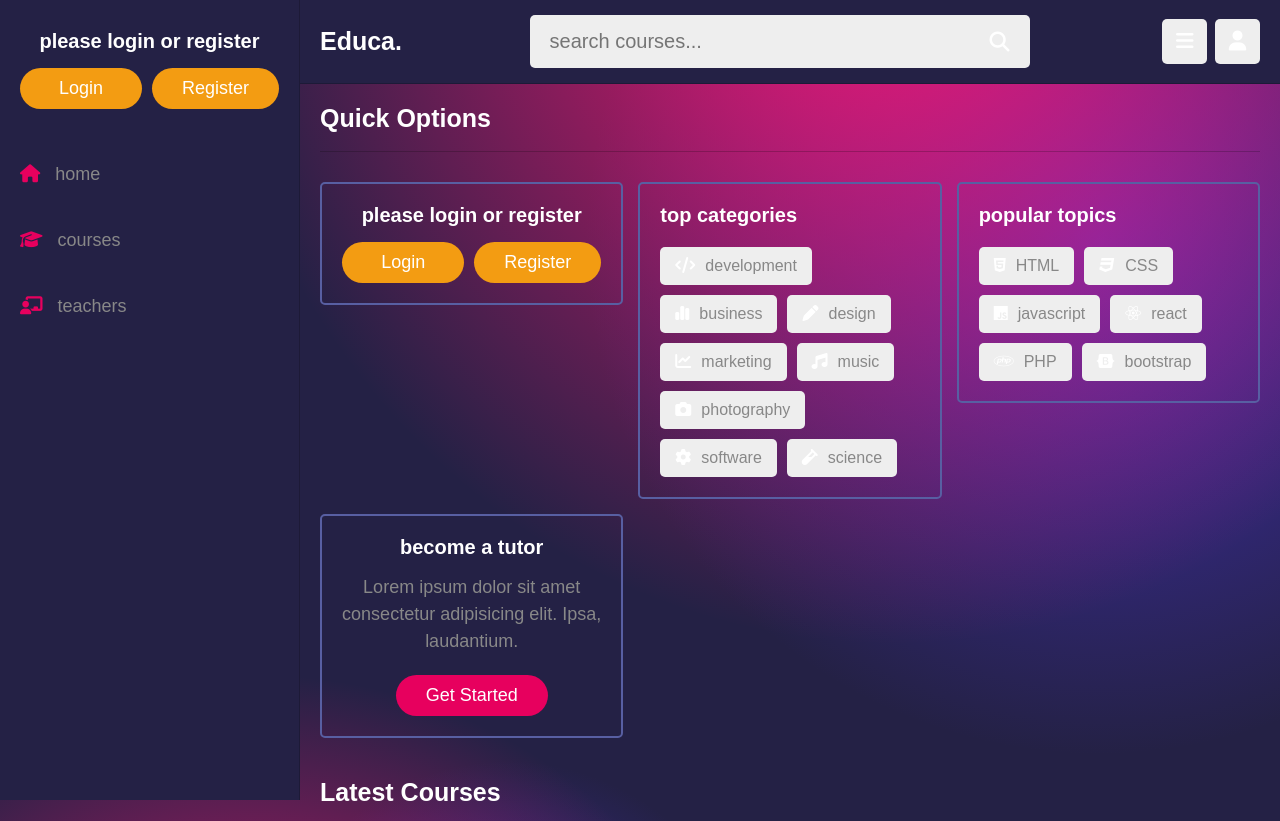
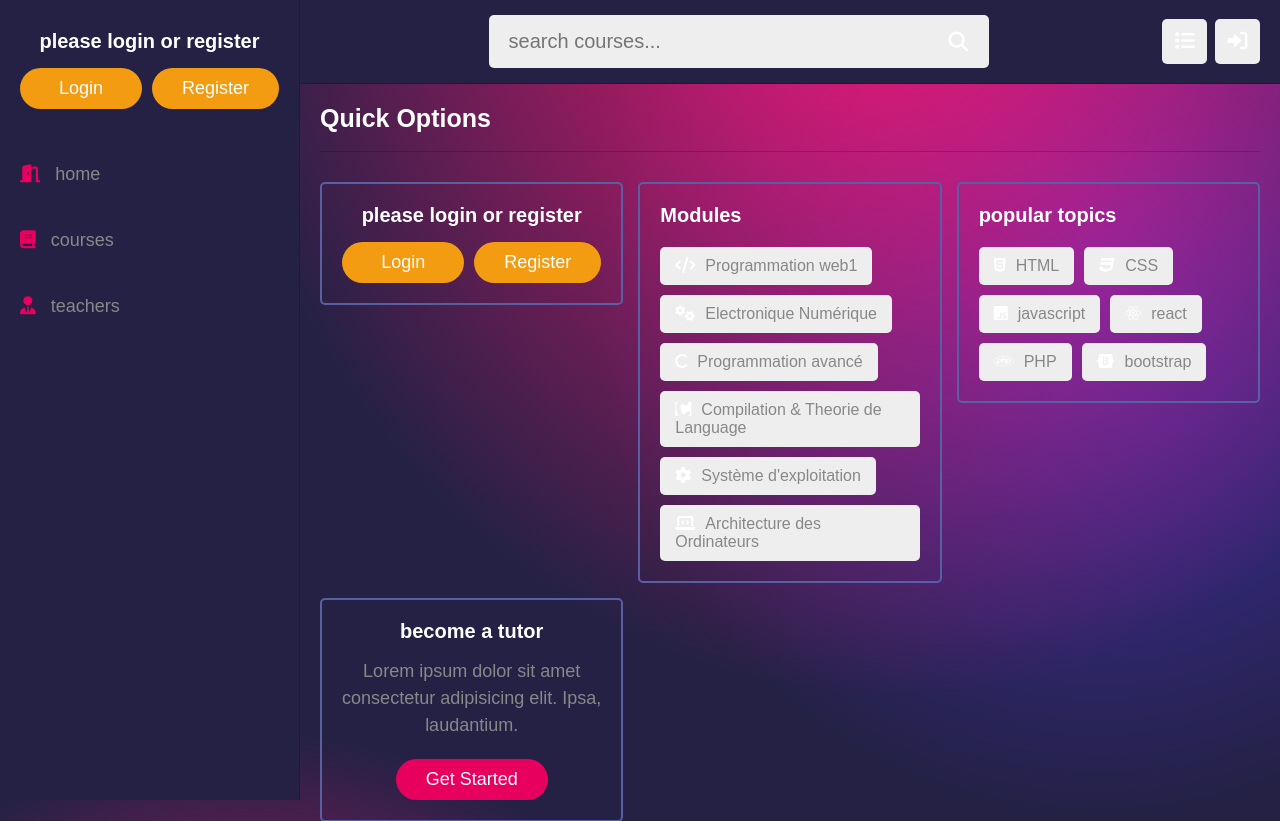
Before and after one commit to ZakariaAyad1/LEARNING-PLATFORM-GIT-TRELLO, a PHP site: page /home.php in a window 1280 px wide. Shown: the top 821 px of the page. Run offline with PHP 8.4, Linux system fonts and the light colour scheme; data that the repository does not hold is empty.

Commit message:
modify the icons

```diff
--- a/components/user_header.php
+++ b/components/user_header.php
@@ -15,7 +15,7 @@ if(isset($message)){
 
     <section class="flex">
 
-      <a href="home.php" class="logo">Educa.</a>
+        <a href="home.php" class="logo"></a>
 
         <form action="search_course.php" method="post" class="search-form">
             <input type="text" name="search_course" placeholder="search courses..." required maxlength="100">
@@ -23,9 +23,9 @@ if(isset($message)){
         </form>
 
         <div class="icons">
-         <div id="menu-btn" class="fas fa-bars"></div>
-         <div id="search-btn" class="fas fa-search"></div>
-         <div id="user-btn" class="fas fa-user"></div>
+            <div id="menu-btn" class="fa-solid fa-list"></div>
+            <div id="search-btn" class="fa-solid fa-magnifying-glass"></div>
+            <div id="user-btn" class="fa-solid fa-right-to-bracket"></div>
 
         </div>
 
@@ -44,7 +44,8 @@ if(isset($message)){
                 <a href="login.php" class="option-btn">login</a>
                 <a href="register.php" class="option-btn">register</a>
             </div>
-         <a href="components/user_logout.php" onclick="return confirm('logout from this website?');" class="delete-btn">logout</a>
+            <a href="components/user_logout.php" onclick="return confirm('logout from this website?');"
+                class="delete-btn">logout</a>
             <?php
             }else{
          ?>
@@ -97,9 +98,9 @@ if(isset($message)){
     </div>
 
     <nav class="navbar">
-      <a href="home.php"><i class="fas fa-home"></i><span>home</span></a>
-      <a href="courses.php"><i class="fas fa-graduation-cap"></i><span>courses</span></a>
-      <a href="teachers.php"><i class="fas fa-chalkboard-user"></i><span>teachers</span></a>
+        <a href="home.php"><i class="fa-solid fa-door-open"></i><span>home</span></a>
+        <a href="courses.php"><i class="fa-solid fa-book"></i><span>courses</span></a>
+        <a href="teachers.php"><i class="fa-solid fa-user-tie"></i><span>teachers</span></a>
 
     </nav>
 
--- a/home.php
+++ b/home.php
@@ -24,6 +24,7 @@ $total_bookmarked = $select_bookmark->rowCount();
 
 <!DOCTYPE html>
 <html lang="en">
+
 <head>
     <meta charset="UTF-8">
     <meta http-equiv="X-UA-Compatible" content="IE=edge">
@@ -37,6 +38,7 @@ $total_bookmarked = $select_bookmark->rowCount();
     <link rel="stylesheet" href="css/style.css">
 
 </head>
+
 <body>
 
     <?php include 'components/user_header.php'; ?>
@@ -76,16 +78,15 @@ $total_bookmarked = $select_bookmark->rowCount();
       ?>
 
             <div class="box">
-         <h3 class="title">top categories</h3>
+                <h3 class="title">Modules</h3>
                 <div class="flex">
-            <a href="search_course.php?"><i class="fas fa-code"></i><span>development</span></a>
-            <a href="#"><i class="fas fa-chart-simple"></i><span>business</span></a>
-            <a href="#"><i class="fas fa-pen"></i><span>design</span></a>
-            <a href="#"><i class="fas fa-chart-line"></i><span>marketing</span></a>
-            <a href="#"><i class="fas fa-music"></i><span>music</span></a>
-            <a href="#"><i class="fas fa-camera"></i><span>photography</span></a>
-            <a href="#"><i class="fas fa-cog"></i><span>software</span></a>
-            <a href="#"><i class="fas fa-vial"></i><span>science</span></a>
+                    <a href="#"><i class="fas fa-code"></i><span>Programmation web1</span></a>
+                    <a href="#"><i class="fa-solid fa-gears"></i><span>Electronique Numérique</span></a>
+                    <a href="#"><i class="fa-solid fa-c"></i><span>Programmation avancé</span></a>
+                    <a href="#"><i class="fa-brands fa-contao"></i><span>Compilation & Theorie de Language</span></a>
+                    <a href="#"><i class="fas fa-cog"></i><span>Système d'exploitation</span></a>
+                    <a href="#"><i class="fa-solid fa-laptop-code"></i><span>Architecture des Ordinateurs</span></a>
+
                 </div>
             </div>
 
@@ -178,4 +179,5 @@ $total_bookmarked = $select_bookmark->rowCount();
     <script src="js/script.js"></script>
 
 </body>
+
 </html>
--- a/login.php
+++ b/login.php
@@ -32,6 +32,7 @@ if(isset($_POST['submit'])){
 
 <!DOCTYPE html>
 <html lang="en">
+
 <head>
     <meta charset="UTF-8">
     <meta http-equiv="X-UA-Compatible" content="IE=edge">
@@ -45,6 +46,7 @@ if(isset($_POST['submit'])){
     <link rel="stylesheet" href="css/style.css">
 
 </head>
+
 <body>
 
     <?php include 'components/user_header.php'; ?>
@@ -79,4 +81,5 @@ if(isset($_POST['submit'])){
     <script src="js/script.js"></script>
 
 </body>
+
 </html>
```
Also changed, not shown: uploaded_files/BOBwiqYUTcdS2GyPwOHu.jpeg (added), uploaded_files/DRjmdWb9bUXheEv3c6am.jpeg (added), uploaded_files/NRm4szNvjF9cHW5eKyYq.jpeg (added), uploaded_files/VNB8jwxL2rWk2vQJm6X0.jpeg (added), uploaded_files/kflFsLRH6dmAX37hgzhT.jpeg (added), uploaded_files/v89NBA34GLKQdRlXM8qp.jpeg (added), uploaded_files/vPm5yygahpoQyOuwTd0q.jpeg (added). Lines whose indentation alone changed are shown as unchanged.
